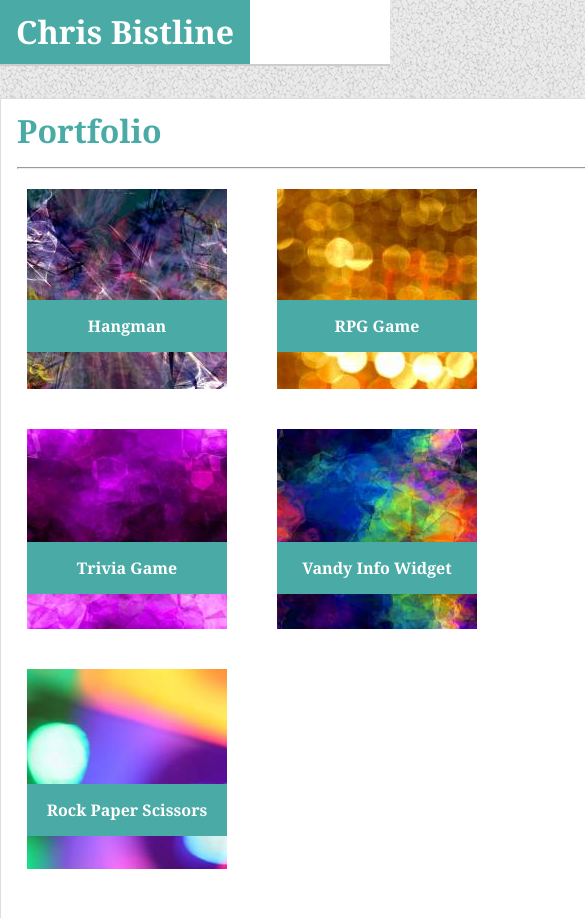
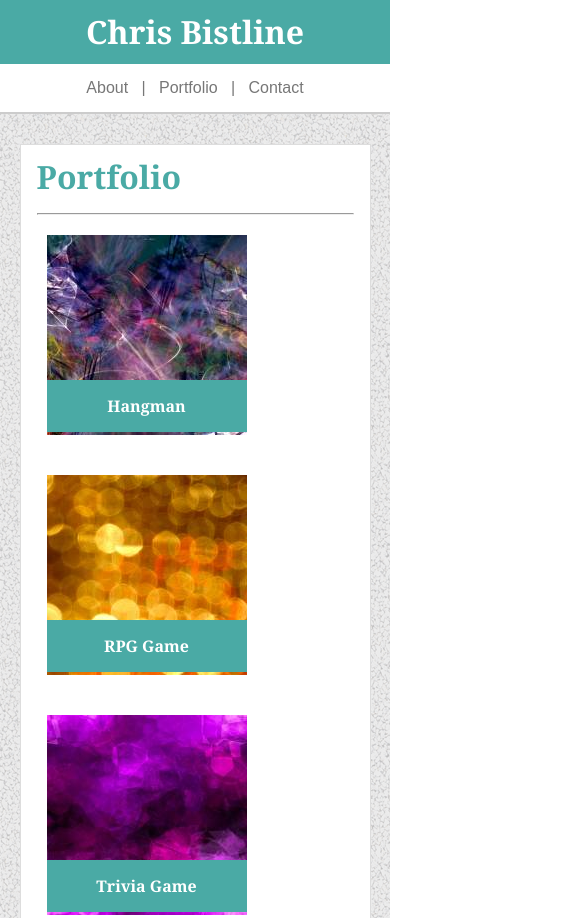
Before and after one commit to csbistline/Responsive-Portfolio, a plain HTML site: page portfolio.html in a window 390 px wide. Shown: the top 918 px of the page, 585 px wide, since content can reach past the window. Drawn offline with Linux system fonts and the light colour scheme.

Commit message:
Responsive css code uploaded, fixes HTML errors

```diff
--- a/assets/css/style.css
+++ b/assets/css/style.css
@@ -91,7 +91,7 @@ h2 {
 
 .gallery-labels-container {
     position: absolute;
-    top: 180px;
+    top: 210px;
     display: flex;
     width: 500px;
 
@@ -114,7 +114,6 @@ h2 {
     padding: 10px;
     background-color: #4aaaa5;
     color: #ffffff;
-    /* margin: auto; */
     text-align: center;
     font-family: Georgia, 'Times New Roman', Times, serif;
     font-weight: bold;
@@ -165,3 +164,84 @@ footer {
     color: #ffffff;
     border-top: 8px solid #4aaaa5;
 }
+
+/* Screen width 980px */
+
+@media screen and (max-width: 980px) {
+    .main-content {
+        width: 768px;
+    }
+    .wrapper2 {
+        width: 768px;
+    }
+}
+
+
+
+/* Screen width 768px */
+
+@media screen and (max-width: 768px) {
+    .wrapper2 {
+        width: 640px;
+    }
+
+    .main-content {
+        width: 640px;
+    }
+}
+
+
+
+/* Screen width 640px   */
+
+@media screen and (max-width: 640px) {
+    .wrapper2 {
+        position: relative;
+        display: flex;
+        width: 100%;
+      /* Then we define the flow direction
+         and if we allow the items to wrap
+       * Remember this is the same as:
+       * flex-direction: row;
+       * flex-wrap: wrap;
+       */
+      flex-flow: row wrap;
+
+      /* Then we define how is distributed the remaining space */
+      justify-content: flex-start;
+    }
+    .wrapper {
+        border-bottom: 0px;
+        margin-bottom: 0px;
+    }
+    header {
+        width: 100%;
+        text-align: center;
+    }
+    nav {
+       padding: .5rem;
+       width: 100%;
+       text-align: center;
+       border-bottom: 2px solid #cccccc;
+    }
+    .main-content {
+        width: 90%;
+        margin-top: 80px;
+    }
+    #profile-pic {
+        float: none;
+        width: 100%;
+    }
+
+    .gallery-labels-container {
+        width: 300px;
+    }
+
+    .gallery-images-container {
+        width: 300px;
+    }
+
+    .gallery-labels {
+        margin: 170px 40px 18px 10px;
+    }
+}
--- a/portfolio.html
+++ b/portfolio.html
@@ -30,19 +30,19 @@
                 <h1>Portfolio</h1>
                 <hr>
                 <div class="gallery-images-container">
-                    <img src="assets/images/placeholder-200-200-1.jpg" class="gallery-images">
-                    <img src="assets/images/placeholder-200-200-2.jpg" class="gallery-images">
-                    <img src="assets/images/placeholder-200-200-3.jpg" class="gallery-images">
-                    <img src="assets/images/placeholder-200-200-4.jpg" class="gallery-images">
-                    <img src="assets/images/placeholder-200-200-5.jpg" class="gallery-images">
+                    <img src="assets/images/placeholder-200-200-1.jpg" class="gallery-images" alt="Placeholder image">
+                    <img src="assets/images/placeholder-200-200-2.jpg" class="gallery-images" alt="Placeholder image">
+                    <img src="assets/images/placeholder-200-200-3.jpg" class="gallery-images" alt="Placeholder image">
+                    <img src="assets/images/placeholder-200-200-4.jpg" class="gallery-images" alt="Placeholder image">
+                    <img src="assets/images/placeholder-200-200-5.jpg" class="gallery-images" alt="Placeholder image">
                 </div>
-                <div class="gallery-labels-container">
+                <ul class="gallery-labels-container">
                     <li class="gallery-labels">Hangman</li>
                     <li class="gallery-labels">RPG Game</li>
                     <li class="gallery-labels">Trivia Game</li>
                     <li class="gallery-labels">Vandy Info Widget</li>
                     <li class="gallery-labels">Rock Paper Scissors</li>
-                </div>
+                </ul>
 
             </article>
         </section>
```
Also changed, not shown: index.html (+1 -1 lines).
